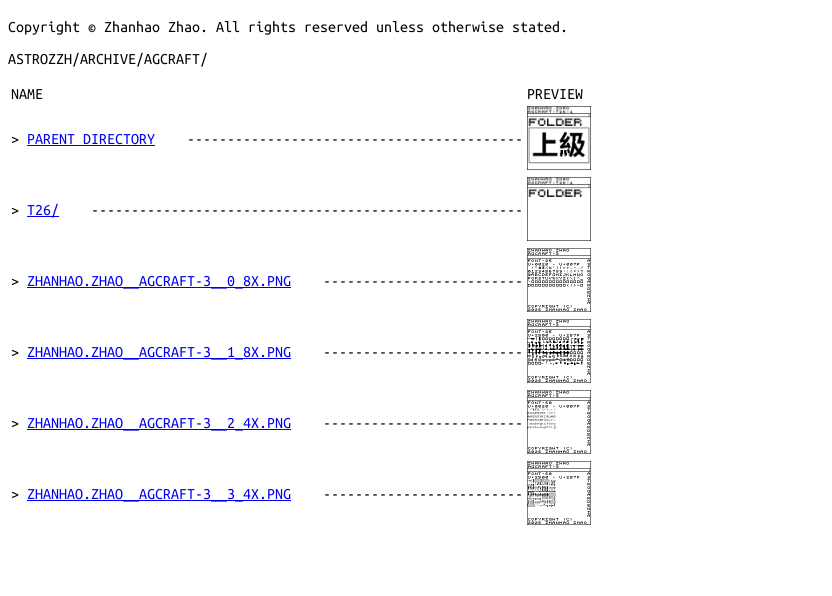
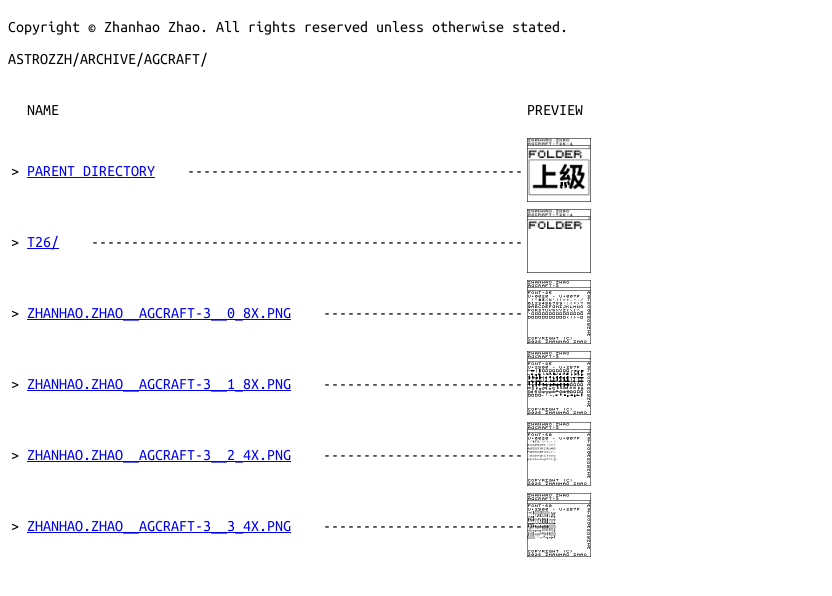
Before and after one commit to ASTROZZH/ARCHIVE, a plain HTML site: page AGCRAFT/INDEX.HTML in a window 1280 px wide. Shown: the part 56-652 px from the top of the page, without its empty margins (0-832 px from the left). Drawn offline with Linux system fonts and the light colour scheme.

Commit message:
Update INDEX.HTML

```diff
--- a/AGCRAFT/INDEX.HTML
+++ b/AGCRAFT/INDEX.HTML
@@ -38,8 +38,8 @@ ASTROZZH/ARCHIVE/AGCRAFT/
 
 <table>
 <tr>
-    <td>NAME</td>
-    <td>PREVIEW</td>
+    <td><pre>  NAME</pre></td>
+    <td><pre>PREVIEW</pre></td>
 </tr>
 
 <tr>
```
